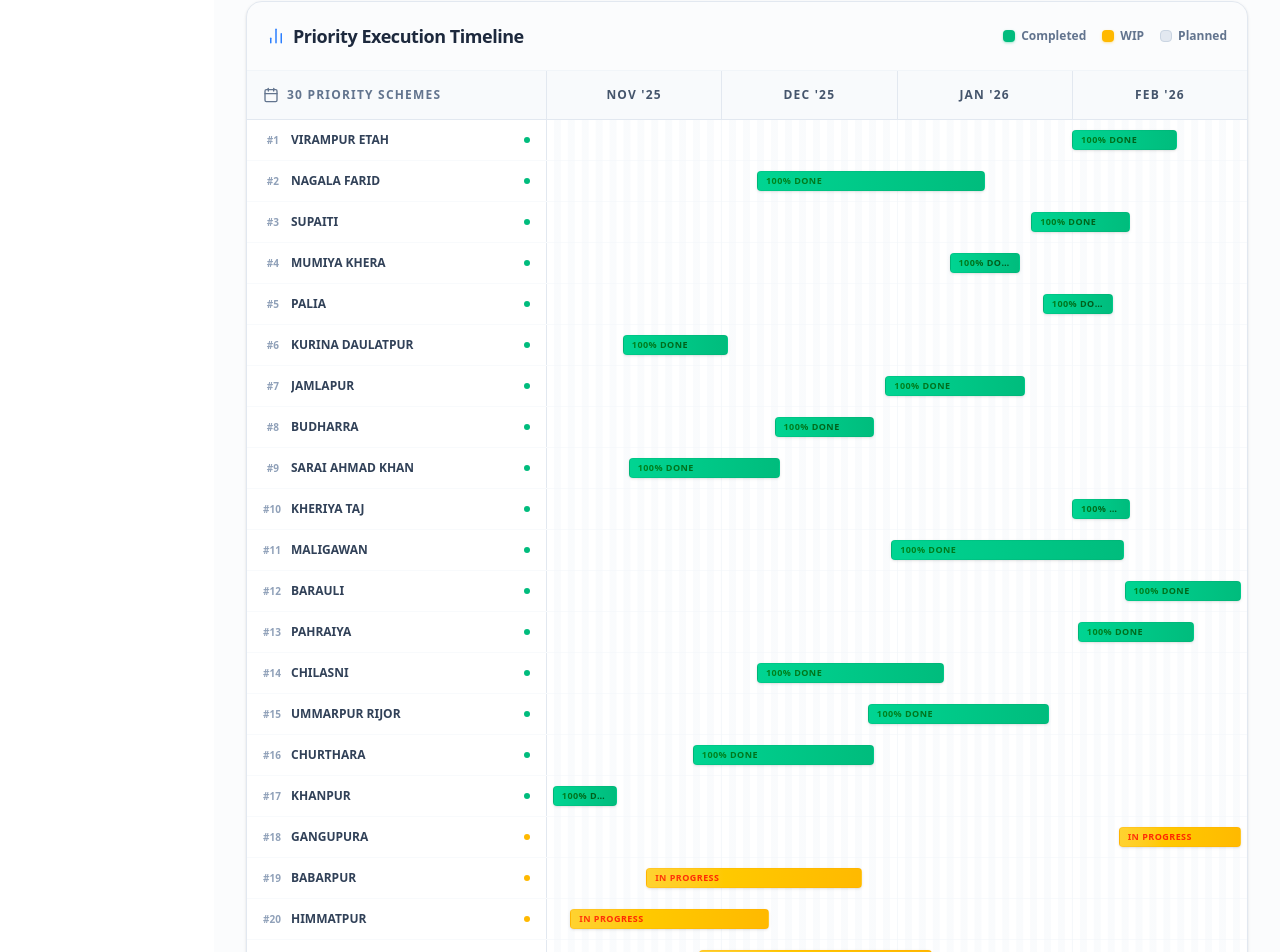
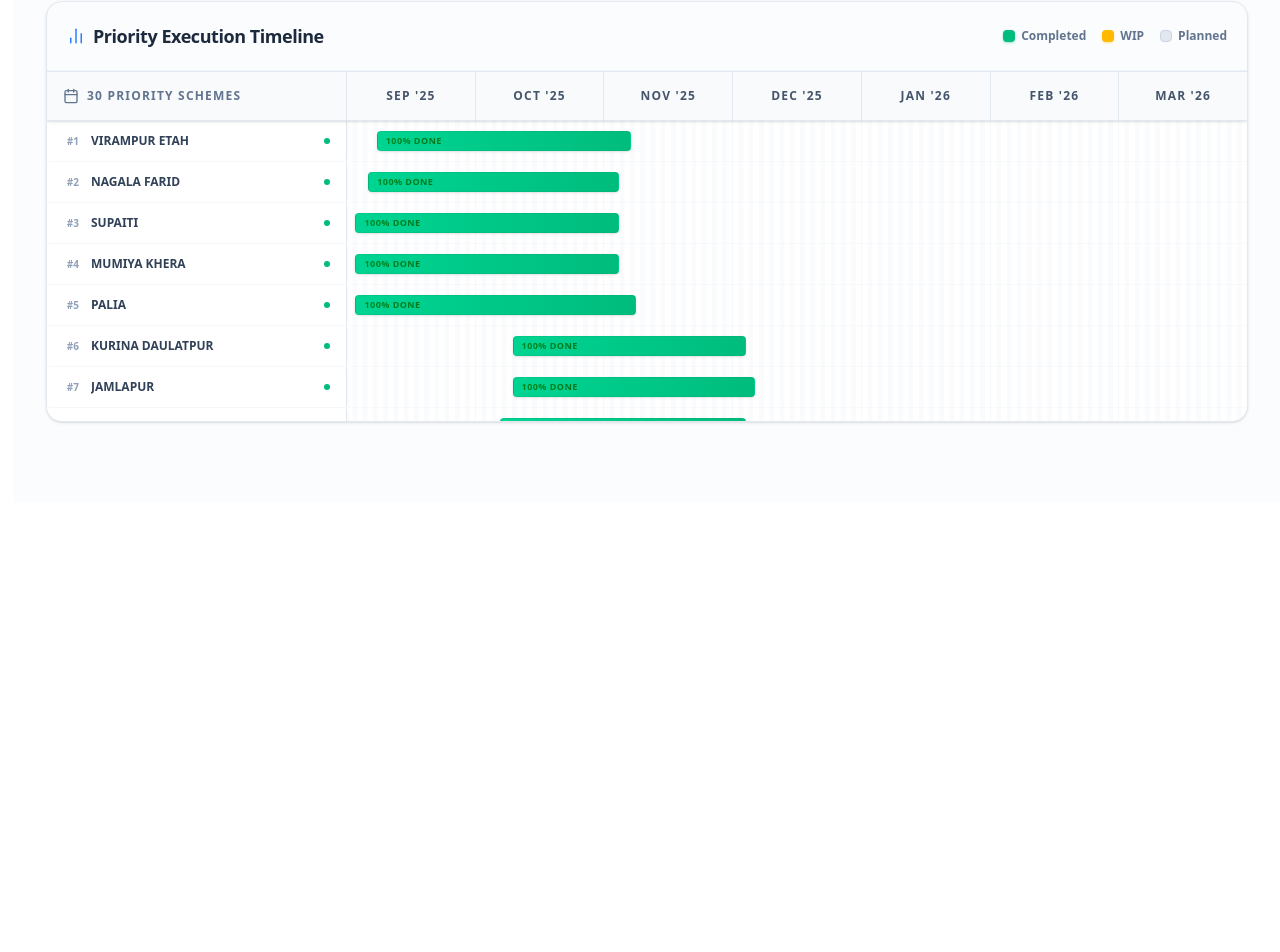
Before and after one commit to sandeepksp-prog/DPRAPP, a Next.js app: page /admin in a window 1280 px wide. Shown: the part 1814-2766 px from the top of the page. After the commit the page ends 2316 px from the top, so only its background shows below. Built offline with nearby package versions, Linux system fonts and the light colour scheme.

Commit message:
feat(ui): timeline data refinement and nested scroll layout fixed to 5 schemes

```diff
--- a/src/components/admin/charts/GanttChart.tsx
+++ b/src/components/admin/charts/GanttChart.tsx
@@ -5,17 +5,19 @@ import { GANTT_PRIORITY_SCHEMES } from '@/lib/gantt-data';
 import { Calendar, BarChart2 } from 'lucide-react';
 
 export default function GanttChart() {
-    // Gantt boundaries: Nov 1, 2025 to Feb 28, 2026
-    // Nov + Dec + Jan + Feb = 30 + 31 + 31 + 28 = 120 Days
-    const startDate = new Date('2025-11-01').getTime();
-    const endDate = new Date('2026-03-01').getTime();
+    // Gantt boundaries: Sep 1, 2025 to Mar 31, 2026
+    const startDate = new Date('2025-09-01').getTime();
+    const endDate = new Date('2026-04-01').getTime();
     const totalDuration = endDate - startDate;
 
     const months = [
+        { name: "Sep '25", days: 30 },
+        { name: "Oct '25", days: 31 },
         { name: "Nov '25", days: 30 },
         { name: "Dec '25", days: 31 },
         { name: "Jan '26", days: 31 },
-        { name: "Feb '26", days: 28 }
+        { name: "Feb '26", days: 28 },
+        { name: "Mar '26", days: 31 }
     ];
 
     const getLeftPercentage = (startString: string) => {
@@ -43,17 +45,17 @@ export default function GanttChart() {
                 </div>
             </div>
 
-            <div className="flex-1 overflow-x-auto custom-scrollbar relative bg-white">
-                <div className="min-w-[1000px] pb-6">
-                    {/* Header Timeline */}
-                    <div className="flex border-b border-slate-200 bg-slate-50 sticky top-0 z-20">
-                        <div className="w-[300px] shrink-0 p-4 border-r border-slate-200 flex items-center gap-2 text-slate-500">
+            <div className="flex-1 overflow-x-auto overflow-y-auto max-h-[350px] custom-scrollbar relative bg-white border-t border-slate-200">
+                <div className="min-w-[1200px]">
+                    {/* Header Timeline - STICKY to top so rows scroll under it */}
+                    <div className="flex border-b border-slate-200 bg-slate-50 sticky top-0 z-30 shadow-sm">
+                        <div className="w-[300px] shrink-0 p-4 border-r border-slate-200 flex items-center gap-2 text-slate-500 bg-slate-50 sticky left-0 z-40">
                             <Calendar size={16} />
                             <span className="text-xs font-black uppercase tracking-widest">30 Priority Schemes</span>
                         </div>
                         <div className="flex-1 flex relative">
                             {months.map((m, i) => (
-                                <div key={i} className="flex-1 border-r border-slate-200 last:border-0 relative">
+                                <div key={i} className="flex-1 border-r border-slate-200 last:border-0 relative bg-slate-50">
                                     <div className="p-4 text-center font-bold text-xs text-slate-600 uppercase tracking-widest">{m.name}</div>
                                 </div>
                             ))}
@@ -77,7 +79,8 @@ export default function GanttChart() {
 
                                 return (
                                     <div key={scheme.id} className="flex border-b border-slate-100/50 hover:bg-slate-50/50 group transition-colors">
-                                        <div className="w-[300px] shrink-0 py-3 px-4 border-r border-slate-200 bg-white group-hover:bg-slate-50/80 transition-colors flex items-center justify-between">
+                                        {/* Row Header - sticky to left */}
+                                        <div className="w-[300px] shrink-0 py-3 px-4 border-r border-slate-200 bg-white group-hover:bg-slate-50/80 transition-colors flex items-center justify-between sticky left-0 z-20 shadow-[2px_0_5px_-2px_rgba(0,0,0,0.05)]">
                                             <div className="flex items-center gap-3">
                                                 <span className="text-[10px] font-black text-slate-400 w-4 text-right">#{scheme.priority}</span>
                                                 <span className="text-xs font-bold text-slate-700 truncate w-48">{scheme.name}</span>
--- a/src/lib/gantt-data.ts
+++ b/src/lib/gantt-data.ts
@@ -12,216 +12,216 @@ export const GANTT_PRIORITY_SCHEMES: GanttScheme[] = [
         "id": "1",
         "name": "VIRAMPUR ETAH",
         "status": "Completed",
-        "start": "2026-01-30",
-        "end": "2026-02-17",
+        "start": "2025-09-08",
+        "end": "2025-11-07",
         "priority": 1
     },
     {
         "id": "2",
         "name": "NAGALA FARID",
         "status": "Completed",
-        "start": "2025-12-07",
-        "end": "2026-01-15",
+        "start": "2025-09-06",
+        "end": "2025-11-04",
         "priority": 2
     },
     {
         "id": "3",
         "name": "SUPAITI",
         "status": "Completed",
-        "start": "2026-01-23",
-        "end": "2026-02-09",
+        "start": "2025-09-03",
+        "end": "2025-11-04",
         "priority": 3
     },
     {
         "id": "4",
         "name": "MUMIYA KHERA",
         "status": "Completed",
-        "start": "2026-01-09",
-        "end": "2026-01-21",
+        "start": "2025-09-03",
+        "end": "2025-11-04",
         "priority": 4
     },
     {
         "id": "5",
         "name": "PALIA",
         "status": "Completed",
-        "start": "2026-01-25",
-        "end": "2026-02-06",
+        "start": "2025-09-03",
+        "end": "2025-11-08",
         "priority": 5
     },
     {
         "id": "6",
         "name": "KURINA DAULATPUR",
         "status": "Completed",
-        "start": "2025-11-14",
-        "end": "2025-12-02",
+        "start": "2025-10-10",
+        "end": "2025-12-04",
         "priority": 6
     },
     {
         "id": "7",
         "name": "JAMLAPUR",
         "status": "Completed",
-        "start": "2025-12-29",
-        "end": "2026-01-22",
+        "start": "2025-10-10",
+        "end": "2025-12-06",
         "priority": 7
     },
     {
         "id": "8",
         "name": "BUDHARRA",
         "status": "Completed",
-        "start": "2025-12-10",
-        "end": "2025-12-27",
+        "start": "2025-10-07",
+        "end": "2025-12-04",
         "priority": 8
     },
     {
         "id": "9",
         "name": "SARAI AHMAD KHAN",
         "status": "Completed",
-        "start": "2025-11-15",
-        "end": "2025-12-11",
+        "start": "2025-10-07",
+        "end": "2025-12-07",
         "priority": 9
     },
     {
         "id": "10",
         "name": "KHERIYA TAJ",
         "status": "Completed",
-        "start": "2026-01-30",
-        "end": "2026-02-09",
+        "start": "2025-10-09",
+        "end": "2025-12-08",
         "priority": 10
     },
     {
         "id": "11",
         "name": "MALIGAWAN",
         "status": "Completed",
-        "start": "2025-12-30",
-        "end": "2026-02-08",
+        "start": "2025-11-18",
+        "end": "2026-01-08",
         "priority": 11
     },
     {
         "id": "12",
         "name": "BARAULI",
         "status": "Completed",
-        "start": "2026-02-08",
-        "end": "2026-02-28",
+        "start": "2025-11-17",
+        "end": "2026-01-09",
         "priority": 12
     },
     {
         "id": "13",
         "name": "PAHRAIYA",
         "status": "Completed",
-        "start": "2026-01-31",
-        "end": "2026-02-20",
+        "start": "2025-11-16",
+        "end": "2026-01-13",
         "priority": 13
     },
     {
         "id": "14",
         "name": "CHILASNI",
         "status": "Completed",
-        "start": "2025-12-07",
-        "end": "2026-01-08",
+        "start": "2025-11-18",
+        "end": "2026-02-13",
         "priority": 14
     },
     {
         "id": "15",
         "name": "UMMARPUR RIJOR",
         "status": "Completed",
-        "start": "2025-12-26",
-        "end": "2026-01-26",
+        "start": "2025-11-18",
+        "end": "2026-02-11",
         "priority": 15
     },
     {
         "id": "16",
         "name": "CHURTHARA",
         "status": "Completed",
-        "start": "2025-11-26",
-        "end": "2025-12-27",
+        "start": "2025-12-12",
+        "end": "2026-02-09",
         "priority": 16
     },
     {
         "id": "17",
         "name": "KHANPUR",
         "status": "Completed",
-        "start": "2025-11-02",
-        "end": "2025-11-13",
+        "start": "2025-12-17",
+        "end": "2026-02-10",
         "priority": 17
     },
     {
         "id": "18",
         "name": "GANGUPURA",
-        "status": "WIP",
-        "start": "2026-02-07",
-        "end": "2026-02-28",
+        "status": "Completed",
+        "start": "2025-12-14",
+        "end": "2026-02-07",
         "priority": 18
     },
     {
         "id": "19",
         "name": "BABARPUR",
         "status": "WIP",
-        "start": "2025-11-18",
-        "end": "2025-12-25",
+        "start": "2025-12-18",
+        "end": "2026-03-02",
         "priority": 19
     },
     {
         "id": "20",
         "name": "HIMMATPUR",
         "status": "WIP",
-        "start": "2025-11-05",
-        "end": "2025-12-09",
+        "start": "2025-12-15",
+        "end": "2026-03-05",
         "priority": 20
     },
     {
         "id": "21",
         "name": "BHIAU",
         "status": "WIP",
-        "start": "2025-11-27",
-        "end": "2026-01-06",
+        "start": "2025-12-28",
+        "end": "2026-03-07",
         "priority": 21
     },
     {
         "id": "22",
         "name": "MANIKPUR",
         "status": "WIP",
-        "start": "2026-02-03",
-        "end": "2026-02-28",
+        "start": "2025-12-25",
+        "end": "2026-03-06",
         "priority": 22
     },
     {
         "id": "23",
         "name": "PURAW",
         "status": "WIP",
-        "start": "2026-01-09",
-        "end": "2026-01-23",
+        "start": "2025-12-26",
+        "end": "2026-03-06",
         "priority": 23
     },
     {
         "id": "24",
         "name": "RAMPUR GHANSHYAM",
         "status": "WIP",
-        "start": "2026-01-17",
-        "end": "2026-02-11",
+        "start": "2026-02-06",
+        "end": "2026-03-29",
         "priority": 24
     },
     {
         "id": "25",
         "name": "MISHRI",
         "status": "WIP",
-        "start": "2026-01-05",
-        "end": "2026-02-13",
+        "start": "2026-02-03",
+        "end": "2026-03-29",
         "priority": 25
     },
     {
         "id": "26",
         "name": "BHADAIRA",
         "status": "WIP",
-        "start": "2026-01-20",
-        "end": "2026-02-28",
+        "start": "2026-02-07",
+        "end": "2026-03-28",
         "priority": 26
     },
     {
         "id": "27",
         "name": "MISAKHURD",
         "status": "WIP",
-        "start": "2026-01-20",
-        "end": "2026-02-12",
+        "start": "2026-02-07",
+        "end": "2026-03-27",
         "priority": 27
     },
     {
@@ -229,7 +229,7 @@ export const GANTT_PRIORITY_SCHEMES: GanttScheme[] = [
         "name": "DADUPUR KHURD",
         "status": "WIP",
         "start": "2026-02-02",
-        "end": "2026-02-28",
+        "end": "2026-03-27",
         "priority": 28
     },
     {
@@ -237,15 +237,15 @@ export const GANTT_PRIORITY_SCHEMES: GanttScheme[] = [
         "name": "SARNAU",
         "status": "WIP",
         "start": "2026-02-04",
-        "end": "2026-02-28",
+        "end": "2026-03-31",
         "priority": 29
     },
     {
         "id": "30",
         "name": "KARHALA KASIMPUR",
         "status": "WIP",
-        "start": "2026-01-11",
-        "end": "2026-01-29",
+        "start": "2026-02-08",
+        "end": "2026-03-28",
         "priority": 30
     }
 ];
```
